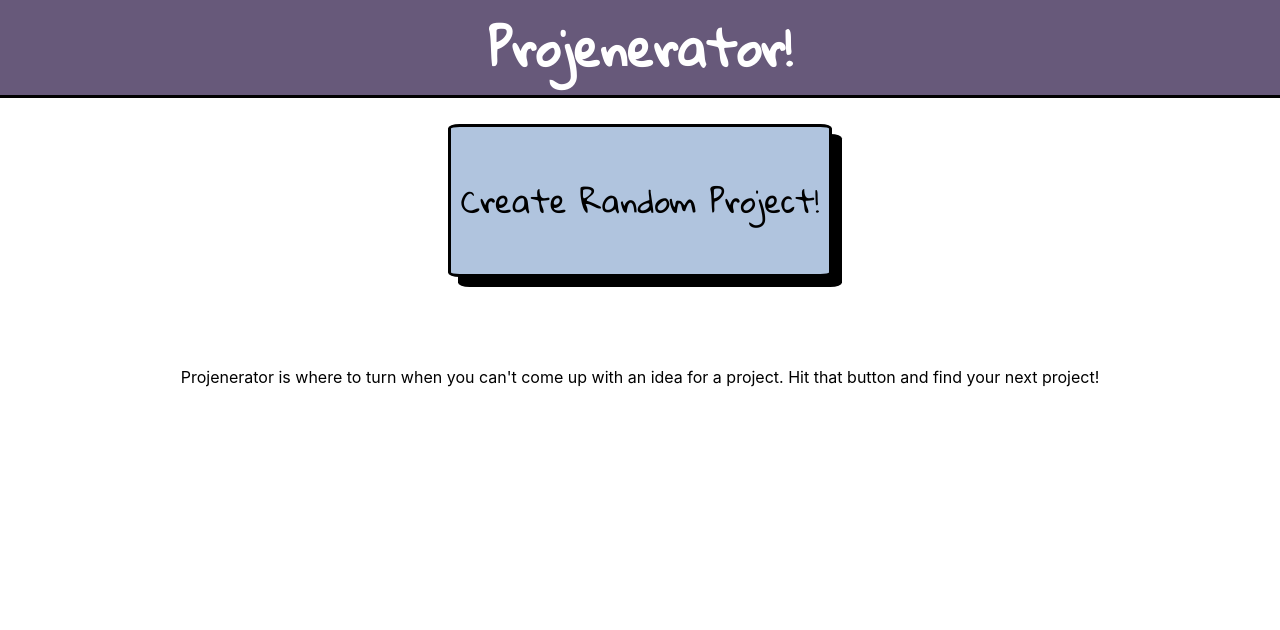
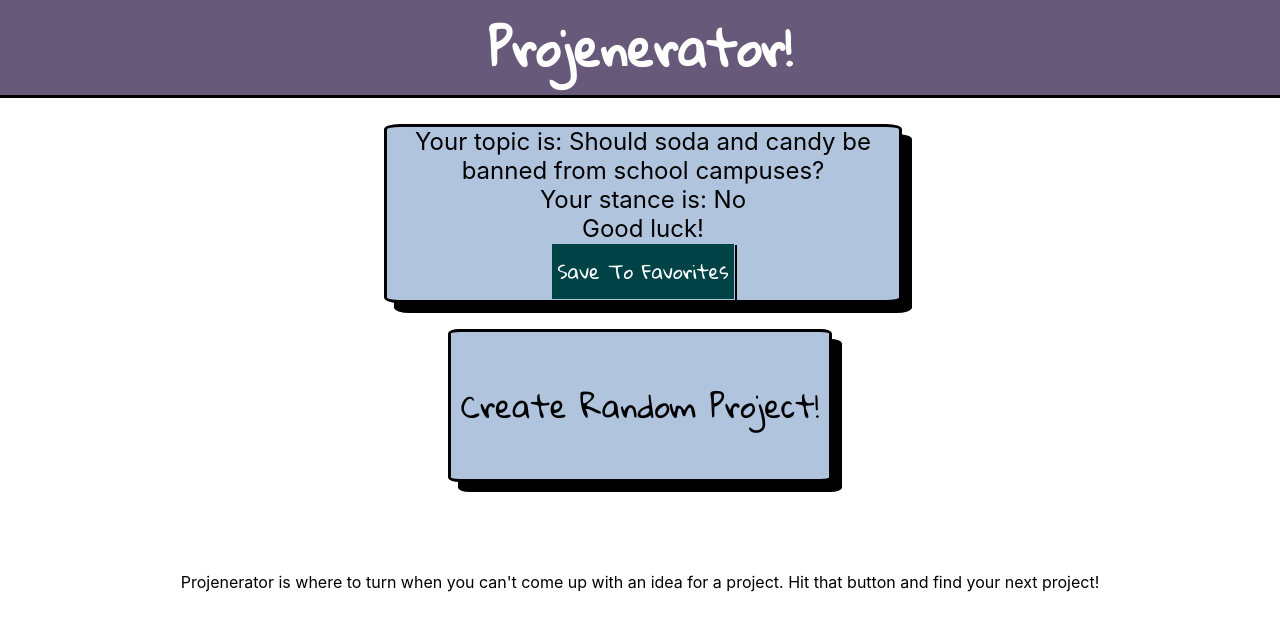
Before and after one commit to AurumValian/projenerator, a React (Create React App) app: page / in a window 1280 px wide. Both pictures are taken after a click on the button "Create Random Project!". Shown: the top 630 px of the page. Built offline with nearby package versions, Linux system fonts and the light colour scheme.

Commit message:
Add random persuasive topic generation support

```diff
--- a/src/App/App.js
+++ b/src/App/App.js
@@ -100,13 +100,16 @@ class App extends Component {
         <Header isHome={this.state.isHome} favorites={this.state.favorites} backHome={this.backHome}/>
         <Route exact path="/" render={() =>
           <div>
-            {this.state.api.API && (
-              <Project api={this.state.api.API} description={this.state.api.Description} link={this.state.api.Link} audience={this.state.audience} saveProject={this.saveProject}/>
+            {this.state.subject === "programming" && this.state.api.API && (
+              <Project subject="programming" api={this.state.api.API} description={this.state.api.Description} link={this.state.api.Link} audience={this.state.audience} saveProject={this.saveProject}/>
+            )}
+            {this.state.subject === "persuasiveTopics" && this.state.persuasiveTopic.topic && (
+              <Project subject="persuasiveTopic" topic={this.state.persuasiveTopic.topic} stance={this.state.persuasiveTopic.stance} saveProject={this.saveProject}/>
             )}
             <button className="random-project-button" onClick={this.getRandomProject}>
               Create Random Project!
             </button>
-            {!this.state.api.API && (
+            {!this.state.api.API && this.state.persuasiveTopic !== {} && (
               <section className="page-description">
                 Projenerator is where to turn when you can't come up with an idea for a project. Hit that button and find your next project!
               </section>
--- a/src/Project/Project.js
+++ b/src/Project/Project.js
@@ -5,7 +5,9 @@ import PropTypes from "prop-types"
 function Project(props) {
   return (
     <section className="project-area">
-      Your random API is: <br/>
+    {props.subject === "programming" && (
+      <div>
+        Your API is: <br/>
         {props.api} <br/>
         Here is a link: <br/>
         <a href={props.link}>Link to your API!</a> <br/>
@@ -14,6 +16,15 @@ function Project(props) {
         Your target audience is: <br/>
         {props.audience} <br/>
         Good luck! <br/>
+      </div>
+    )}
+    {props.subject === "persuasiveTopic" && (
+      <div>
+        Your topic is: {props.topic} <br/>
+        Your stance is: {props.stance} <br/>
+        Good luck! <br/>
+      </div>
+    )}
     <button className="save-to-favorites" onClick={props.saveProject}>Save To Favorites</button>
     </section>
   )
```
Lines whose indentation alone changed are shown as unchanged.
